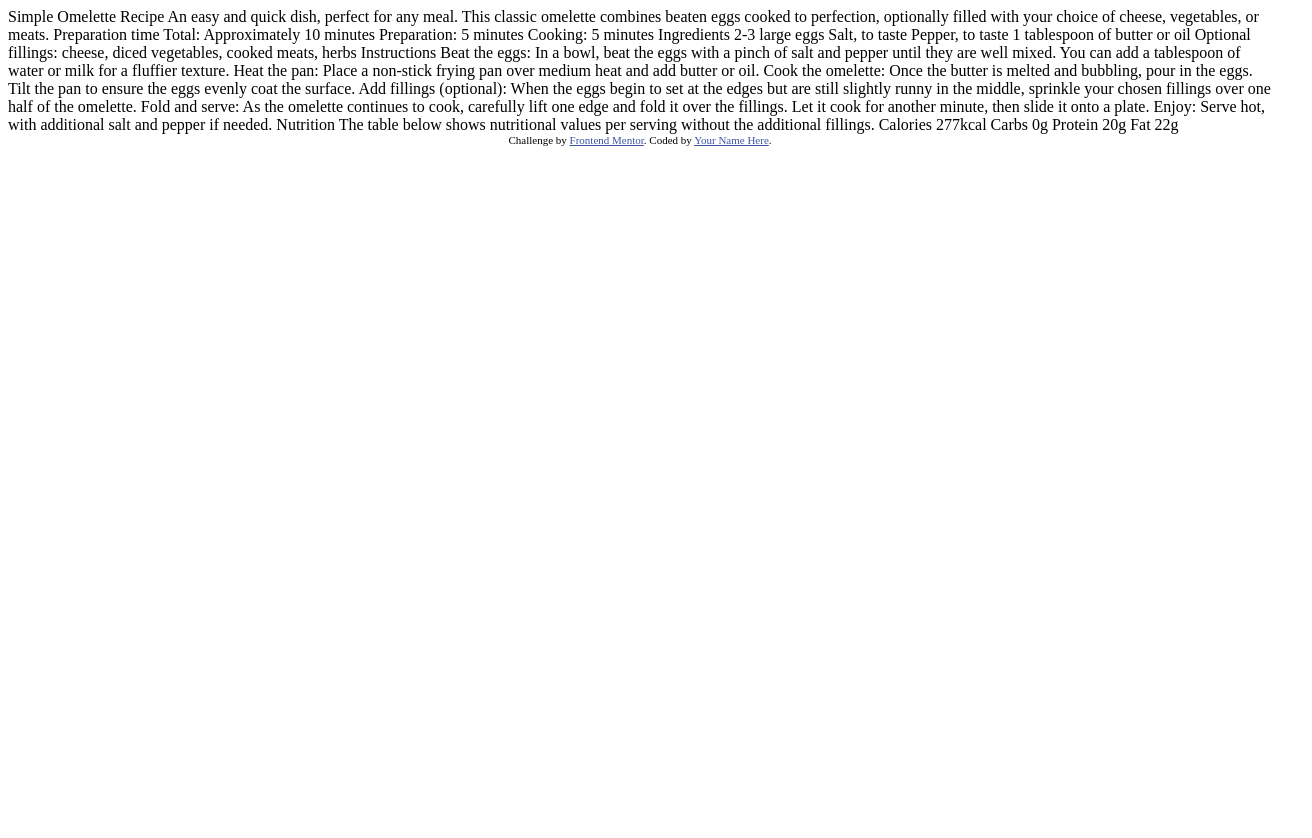
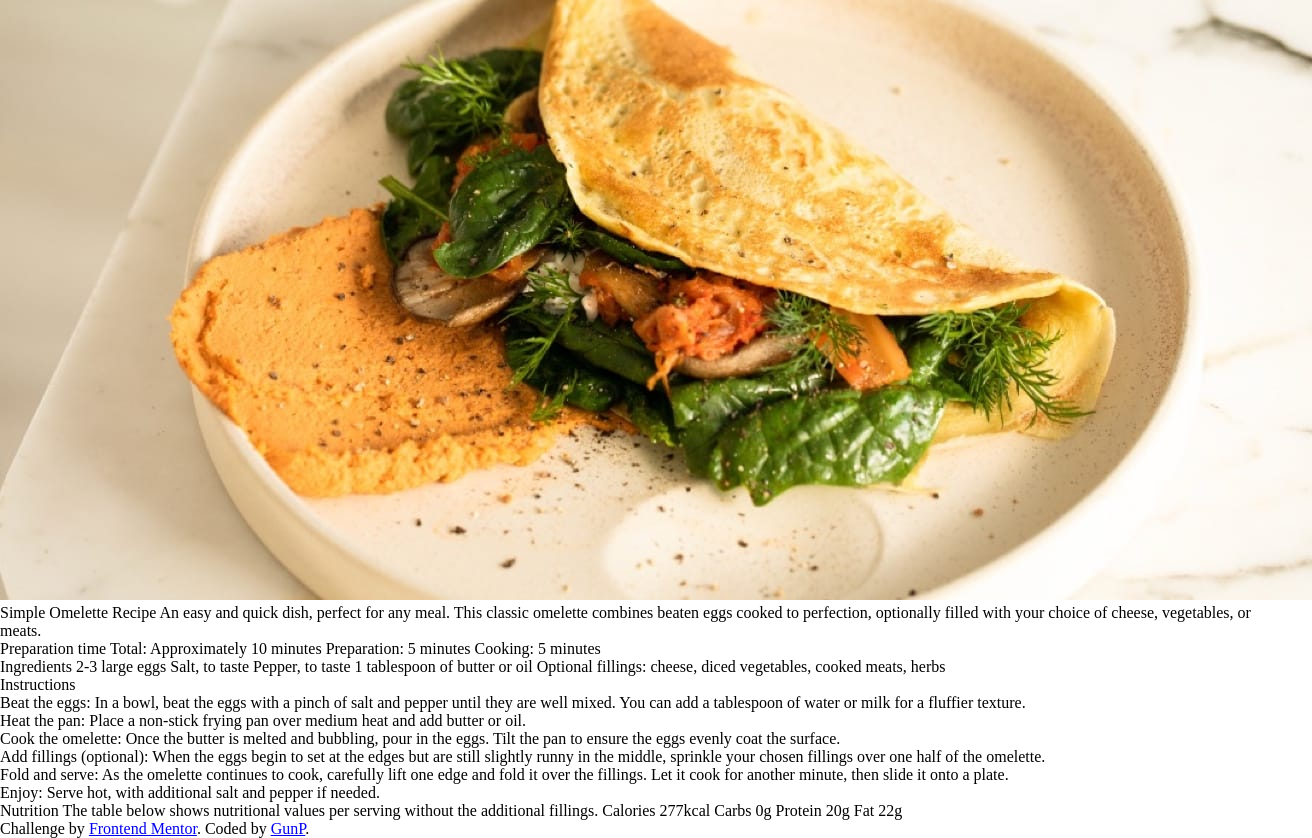
Before and after one commit to GunPkate/frontend_mentor_recipe_page, a plain HTML site: page index.html in a window 1280 px wide. Shown: the whole page, 1312 px wide, since content can reach past the window. Before the commit the page ends 800 px from the top, so only its background shows below. Drawn offline with Linux system fonts and the light colour scheme.

Commit message:
add css and div tag

```diff
--- a/index.html
+++ b/index.html
@@ -8,24 +8,29 @@
 
   <title>Frontend Mentor | Recipe page</title>
 
-  <!-- Feel free to remove these styles or customise in your own stylesheet 👍 -->
-  <style>
-    .attribution { font-size: 11px; text-align: center; }
-    .attribution a { color: hsl(228, 45%, 44%); }
-  </style>
+  <link rel="stylesheet" type="text/css" href="main.css">
 </head>
 <body>
-
+  <div class="container">
+    <div class="recipe-img">
+      <img src="./assets/images/image-omelette.jpeg" alt="">
+    </div>
+    <div class="recipe-info">
       Simple Omelette Recipe
 
       An easy and quick dish, perfect for any meal. This classic omelette combines beaten eggs cooked
       to perfection, optionally filled with your choice of cheese, vegetables, or meats.
 
+    </div>
+    <div class="recipe-time">
       Preparation time
 
       Total: Approximately 10 minutes
       Preparation: 5 minutes
       Cooking: 5 minutes
+
+    </div>
+    <div class="recipe-ingredients">
 
       Ingredients
 
@@ -35,23 +40,45 @@
       1 tablespoon of butter or oil
       Optional fillings: cheese, diced vegetables, cooked meats, herbs
 
+    </div>
+
+    <div class="recipe-step">
         Instructions
 
+        <div class="recipe-instruction">
             Beat the eggs: In a bowl, beat the eggs with a pinch of salt and pepper until they are well mixed.
             You can add a tablespoon of water or milk for a fluffier texture.
+        </div>
 
+        <div class="recipe-instruction">
             Heat the pan: Place a non-stick frying pan over medium heat and add butter or oil.
+        </div>
 
+
+        <div class="recipe-instruction">
           Cook the omelette: Once the butter is melted and bubbling, pour in the eggs. Tilt the pan to ensure
           the eggs evenly coat the surface.
+        </div>
 
+
+        <div class="recipe-instruction">
           Add fillings (optional): When the eggs begin to set at the edges but are still slightly runny in the
           middle, sprinkle your chosen fillings over one half of the omelette.
+        </div>
+
+
+        <div class="recipe-instruction">
 
           Fold and serve: As the omelette continues to cook, carefully lift one edge and fold it over the
           fillings. Let it cook for another minute, then slide it onto a plate.
+        </div>
 
+        <div class="recipe-instruction">
           Enjoy: Serve hot, with additional salt and pepper if needed.
+        </div>
+
+    </div>
+    <div class="recipe nutrition">
 
       Nutrition
 
@@ -69,9 +96,12 @@
       Fat
       22g
 
+
+    </div>
+  </div>
   <div class="attribution">
     Challenge by <a href="https://www.frontendmentor.io?ref=challenge" target="_blank">Frontend Mentor</a>.
-    Coded by <a href="#">Your Name Here</a>.
+    Coded by <a href="#">GunP</a>.
   </div>
 </body>
 </html>
--- /dev/null
+++ b/main.css
@@ -0,0 +1,17 @@
+* {
+    padding: 0;
+    margin: 0;
+    box-sizing: border-box;
+}
+
+:root {
+    --nutmeg: hsl(14, 45%, 36%);
+    --dark-rasbery: hsl(332, 51%, 32%);
+
+    --white: hsl(0, 0%, 100%);
+    --rose-white: hsl(330, 100%, 98%);
+    --egg-shell: hsl(30, 54%, 90%);
+    --light-grey: hsl(30, 18%, 87%);
+    --brown: hsl(30, 10%, 34%);
+    --dark-charcoal: hsl(24, 5%, 18%);
+}
```
Lines whose indentation alone changed are shown as unchanged.
